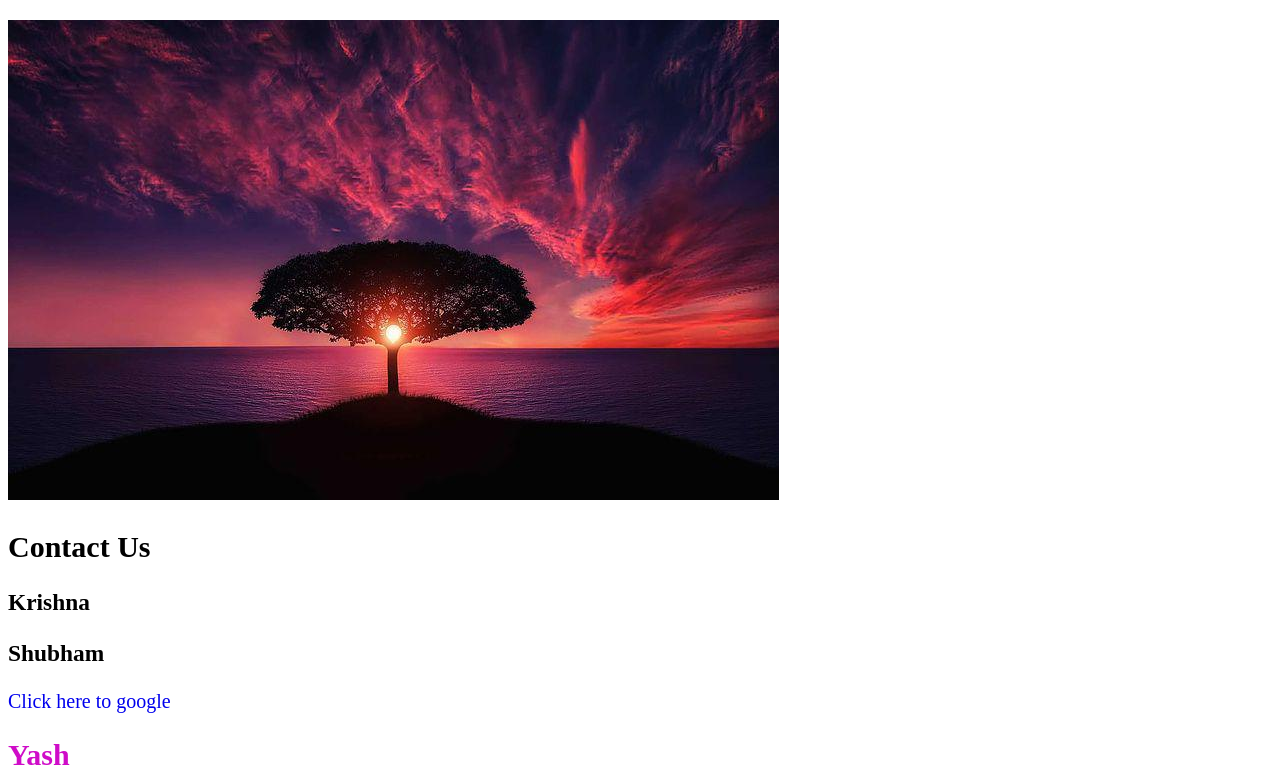
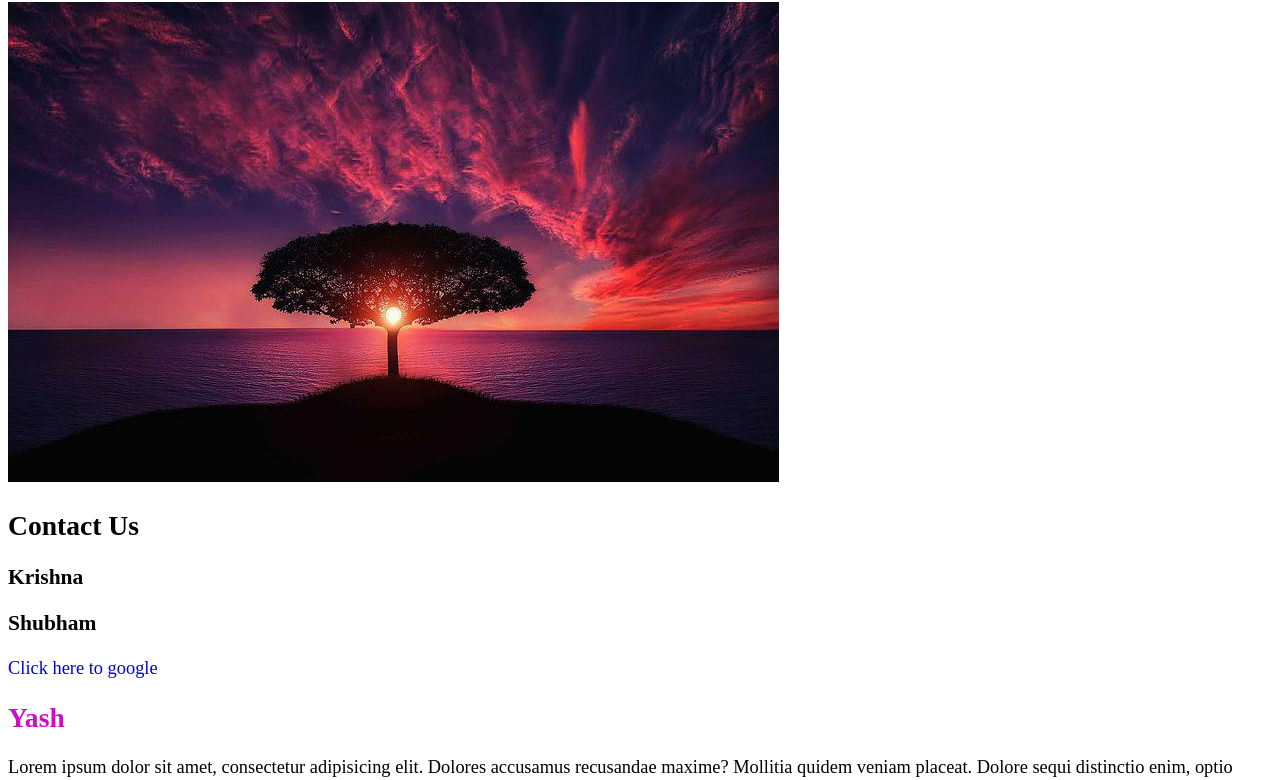
Before and after one commit to Kisna2512/Tailwind_CSS, a website built with Vite: page index.html in a window 1280 px wide. Shown: the part 210-990 px from the top of the page. Built offline with nearby package versions, Linux system fonts and the light colour scheme.

Commit message:
font weight

```diff
--- a/style.css
+++ b/style.css
@@ -87,7 +87,8 @@ body {
   /* text-transform: uppercase; */
   /* text-align: justify;
    */
-  font-size: 1.25em;
+  font-size: 1.15em;
+  font-weight: 100;
 }
 
 #title {
```
